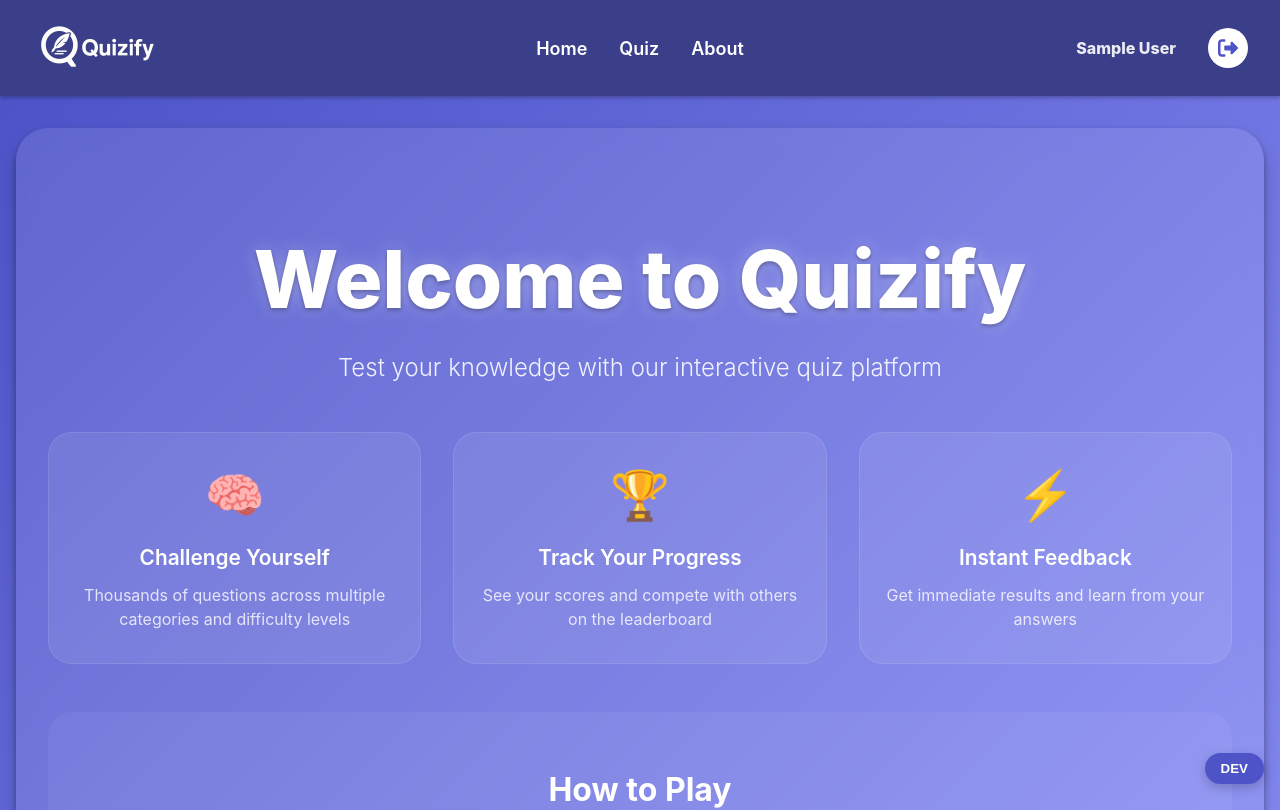
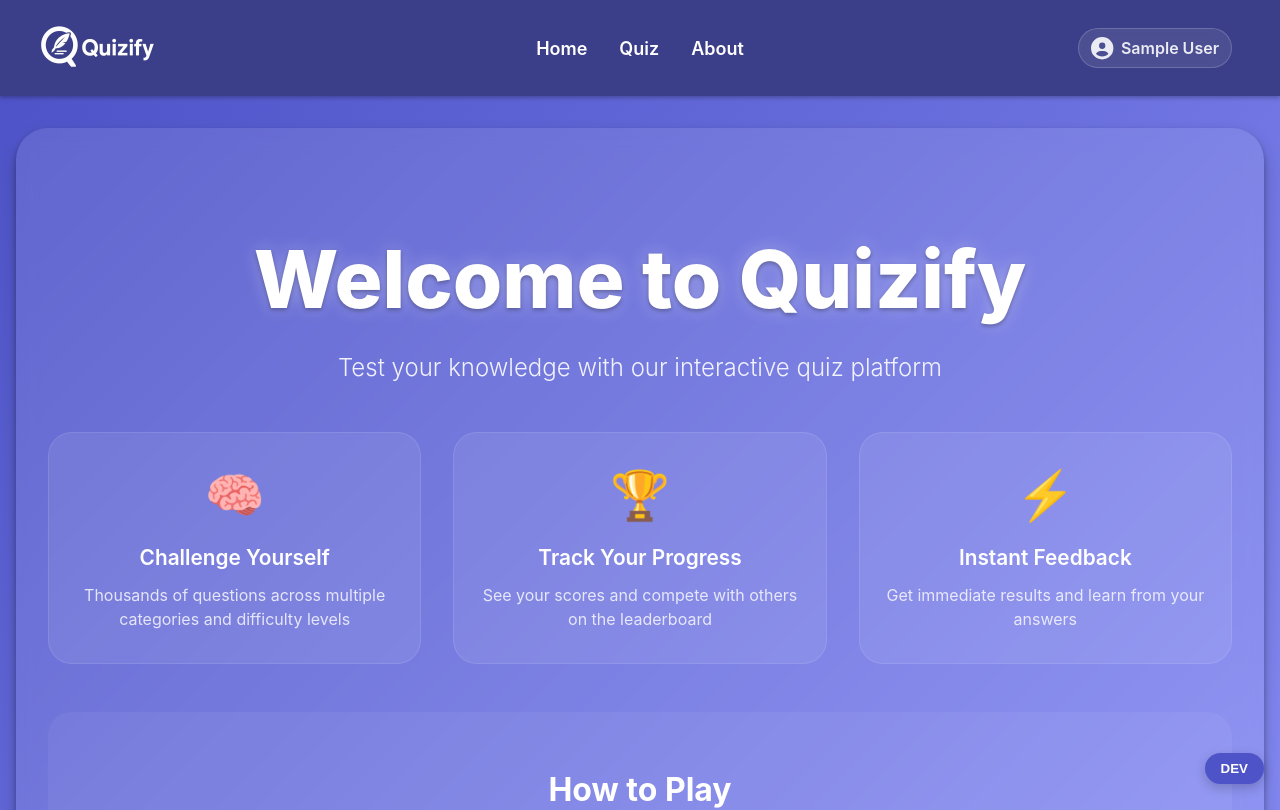
Before and after one commit to herrgallardo/lexicon-react-quiz-app, a React (Create React App) app: page / in a window 1280 px wide. Shown: the top 810 px of the page. Built offline with nearby package versions, Linux system fonts and the light colour scheme; no server answers; sample sign-in values are in the browser's storage.

Commit message:
feat: replace email display with user-friendly display names
- Update header, leaderboard, and home page to show display names
- Remove header logout functionality and add user profile icon
- Ensure consistent fallback logic across all components

```diff
--- a/src/components/Header.css
+++ b/src/components/Header.css
@@ -72,13 +72,22 @@
 
 /* ───────────── USER INFO ───────────── */
 .user-info {
+  display: flex;
+  align-items: center;
+  gap: 0.5rem;
   font-size: 1rem;
-  font-weight: 800;
+  font-weight: 600;
   color: white;
   opacity: 0.9;
   margin: 0 1rem;
   white-space: nowrap;
   cursor: pointer;
+  padding: 0.5rem 0.75rem;
+  border-radius: 999px;
+  transition: all 0.3s ease;
+  background-color: rgba(255, 255, 255, 0.1);
+  backdrop-filter: blur(8px);
+  border: 1px solid rgba(255, 255, 255, 0.2);
 }
 
 /* Only show on desktop (hide under mobile breakpoint) */
@@ -87,12 +96,24 @@
 }
 
 .user-info:hover {
-  opacity: 0.7;
+  opacity: 1;
+  background-color: rgba(255, 255, 255, 0.2);
+  transform: translateY(-2px);
+  box-shadow: 0 4px 12px rgba(0, 0, 0, 0.2);
+}
+
+.user-icon {
+  font-size: 1.4rem;
+  color: #ffffff;
+}
+
+.user-name {
+  font-weight: 600;
 }
 
 @media (min-width: 769px) {
   .user-info.desktop {
-    display: inline-block;
+    display: flex;
   }
 }
 
@@ -103,33 +124,6 @@
   gap: 1rem;
   grid-column: 3;
   justify-self: end;
-}
-
-.logout-btn {
-  width: 2.5rem;
-  height: 2.5rem;
-  background-color: #fff;
-  color: #4e54c8;
-  border: none;
-  border-radius: 50%;
-  display: flex;
-  align-items: center;
-  justify-content: center;
-  cursor: pointer;
-  font-size: 1.25rem;
-  transition: background-color 0.3s ease;
-}
-
-.logout-btn:hover {
-  background-color: #f0f0f5;
-}
-
-.mobile-logout-item {
-  display: block;
-}
-
-.desktop-logout {
-  display: none;
 }
 
 .hamburger {
@@ -168,14 +162,6 @@
     margin-left: 2rem;
   }
 
-  .mobile-logout-item {
-    display: none;
-  }
-
-  .desktop-logout {
-    display: flex;
-  }
-
   .hamburger {
     display: none;
   }
--- a/src/components/Header.jsx
+++ b/src/components/Header.jsx
@@ -1,21 +1,16 @@
 import { useContext, useState, useEffect } from 'react';
-import { useNavigate } from 'react-router-dom';
-import { logout } from '../services/authService';
 import { AuthContext } from '../context/AuthContext';
-import ConfirmationModal from './ConfirmationModal';
-import useMediaQuery from '../hooks/useMediaQuery'; // ← new
+import useMediaQuery from '../hooks/useMediaQuery';
 import UserProfileModal from './UserProfileModal';
 import { FontAwesomeIcon } from '@fortawesome/react-fontawesome';
-import { faSignOutAlt } from '@fortawesome/free-solid-svg-icons';
+import { faUserCircle } from '@fortawesome/free-solid-svg-icons';
 import './Header.css';
 
 const Header = () => {
   const { user } = useContext(AuthContext);
   const isDesktop = useMediaQuery('(min-width: 769px)');
   const [menuOpen, setMenuOpen] = useState(false);
-  const [showLogoutModal, setShowLogoutModal] = useState(false);
   const [showUserModal, setShowUserModal] = useState(false);
-  const navigate = useNavigate();
 
   // auto-close mobile menu when switching to desktop
   useEffect(() => {
@@ -25,25 +20,20 @@ const Header = () => {
   }, [isDesktop]);
 
   const toggleMenu = () => setMenuOpen((open) => !open);
-  const openLogoutModal = () => setShowLogoutModal(true);
   const openUserModal = () => setShowUserModal(true);
   const closeUserModal = () => setShowUserModal(false);
-  const handleLogout = async () => {
-    setShowLogoutModal(false);
-    setShowUserModal(false);
-    await logout();
-    navigate('/login');
+
+  // Get display name or fallback to email username part
+  const getDisplayName = () => {
+    if (user?.displayName) {
+      return user.displayName;
+    }
+    // If no display name, extract username from email
+    if (user?.email) {
+      return user.email.split('@')[0];
+    }
+    return 'Guest';
   };
-
-  const LogoutButton = ({ className }) => (
-    <button
-      className={`logout-btn ${className}`}
-      onClick={openLogoutModal}
-      aria-label="Log out"
-    >
-      <FontAwesomeIcon icon={faSignOutAlt} />
-    </button>
-  );
 
   return (
     <header className="header">
@@ -82,11 +72,6 @@ const Header = () => {
               About
             </a>
           </li>
-          {user && (
-            <li className="nav-item mobile-logout-item">
-              <LogoutButton className="mobile-logout" />
-            </li>
-          )}
         </ul>
 
         <div className="actions">
@@ -102,40 +87,22 @@ const Header = () => {
 
           {/* ───────── USER INFO ───────── */}
           {user ? (
-            <span
+            <div
               className="user-info desktop"
               role="button"
               aria-label="Open profile"
-              onClick={openUserModal} // ✅ FIXED: call openUserModal, not nonexistent toggleUserModal
+              onClick={openUserModal}
             >
-              {user.displayName || user.email}
-            </span>
+              <FontAwesomeIcon icon={faUserCircle} className="user-icon" />
+              <span className="user-name">{getDisplayName()}</span>
+            </div>
           ) : (
-            <span className="user-info desktop">Hello Guest!</span>
-          )}
-
-          {/* Desktop logout */}
-          {user && (
-            <button
-              className="logout-btn desktop"
-              onClick={openLogoutModal}
-              aria-label="Log out"
-            >
-              <FontAwesomeIcon icon={faSignOutAlt} />
-            </button>
+            <div className="user-info desktop">
+              <FontAwesomeIcon icon={faUserCircle} className="user-icon" />
+              <span className="user-name">Hello Guest!</span>
+            </div>
           )}
         </div>
-
-        {/* Confirmation “Log out?” modal */}
-        <ConfirmationModal
-          isOpen={showLogoutModal}
-          onClose={() => setShowLogoutModal(false)}
-          onConfirm={handleLogout}
-          title="Log out"
-          message="Are you sure you want to log out?"
-          confirmText="Log Out"
-          cancelText="Cancel"
-        />
 
         {/* ✅ User profile modal */}
         {showUserModal && <UserProfileModal onClose={closeUserModal} />}
--- a/src/components/Leaderboard.jsx
+++ b/src/components/Leaderboard.jsx
@@ -45,6 +45,20 @@ const Leaderboard = () => {
     fetchTopScores();
   }, []);
 
+  // Function to get display name, similar to Header component
+  const getDisplayName = (entry) => {
+    // If displayName exists, use it
+    if (entry.displayName && entry.displayName.trim()) {
+      return entry.displayName;
+    }
+    // If no display name but has email, extract username part
+    if (entry.email) {
+      return entry.email.split('@')[0];
+    }
+    // Fallback to 'Anonymous User'
+    return 'Anonymous User';
+  };
+
   return (
     <div className="leaderboard">
       <h2>Top 10 Scores</h2>
@@ -54,8 +68,7 @@ const Leaderboard = () => {
         <ol className="leaderboard-list">
           {topScores.map((entry, index) => (
             <li key={entry.id || index}>
-              <strong>{entry.displayName || entry.email}</strong> —{' '}
-              {entry.score} pts
+              <strong>{getDisplayName(entry)}</strong> — {entry.score} pts
               {entry.timestamp && (
                 <div className="score-timestamp">
                   {entry.timestamp.toLocaleDateString()}{' '}
--- a/src/pages/Home.jsx
+++ b/src/pages/Home.jsx
@@ -6,6 +6,18 @@ import './Home.css';
 const Home = () => {
   const { user, authInitialized } = useContext(AuthContext);
   const navigate = useNavigate();
+
+  // Function to get display name consistent with other components
+  const getDisplayName = () => {
+    if (user?.displayName) {
+      return user.displayName;
+    }
+    // If no display name, extract username from email
+    if (user?.email) {
+      return user.email.split('@')[0];
+    }
+    return 'Guest';
+  };
 
   // Handle navigation based on auth state
   const handlePlayNow = () => {
@@ -74,7 +86,7 @@ const Home = () => {
           <p className="auth-hint">
             {authInitialized &&
               (user
-                ? `Welcome back, ${user.displayName || user.email}!`
+                ? `Welcome back, ${getDisplayName()}!`
                 : 'Sign in to save your scores and track progress')}
           </p>
         </div>
--- a/src/pages/Quiz.jsx
+++ b/src/pages/Quiz.jsx
@@ -193,11 +193,15 @@ const Quiz = () => {
   useEffect(() => {
     // Only save score if quiz is completed, user is logged in, and there were questions
     if (quizCompleted && user && questions.length > 0) {
+      // Get display name or extract from email
+      const displayName =
+        user.displayName || user.email?.split('@')[0] || 'Anonymous';
+
       // Save to Firestore database
       saveScore({
         userId: user.uid,
         email: user.email,
-        displayName: user.displayName || user.email,
+        displayName: displayName,
         score,
       }).catch((error) => {
         console.error('Error saving score:', error);
```
